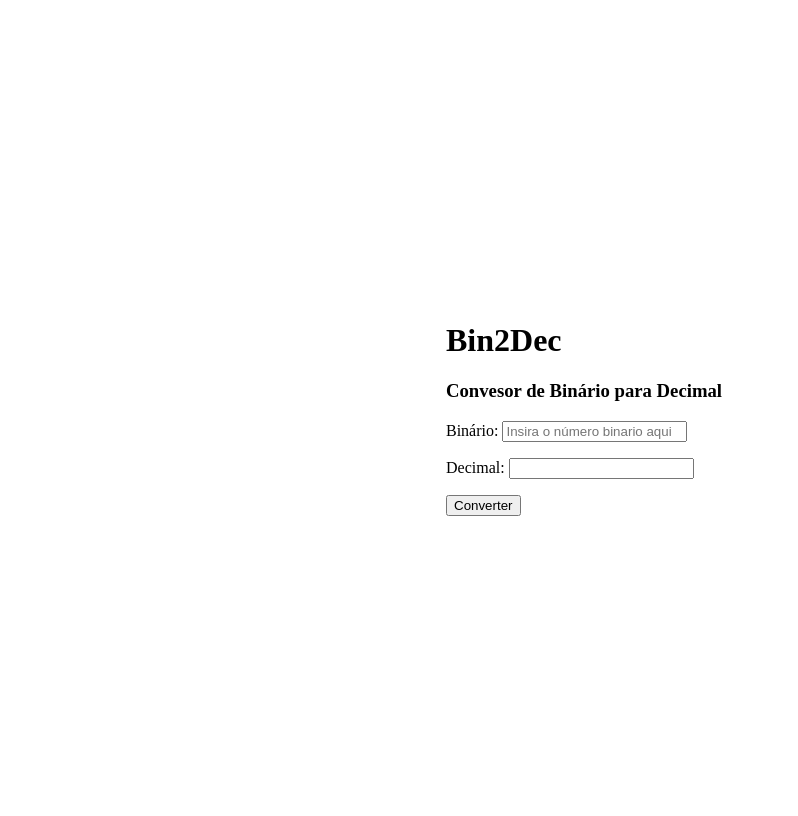
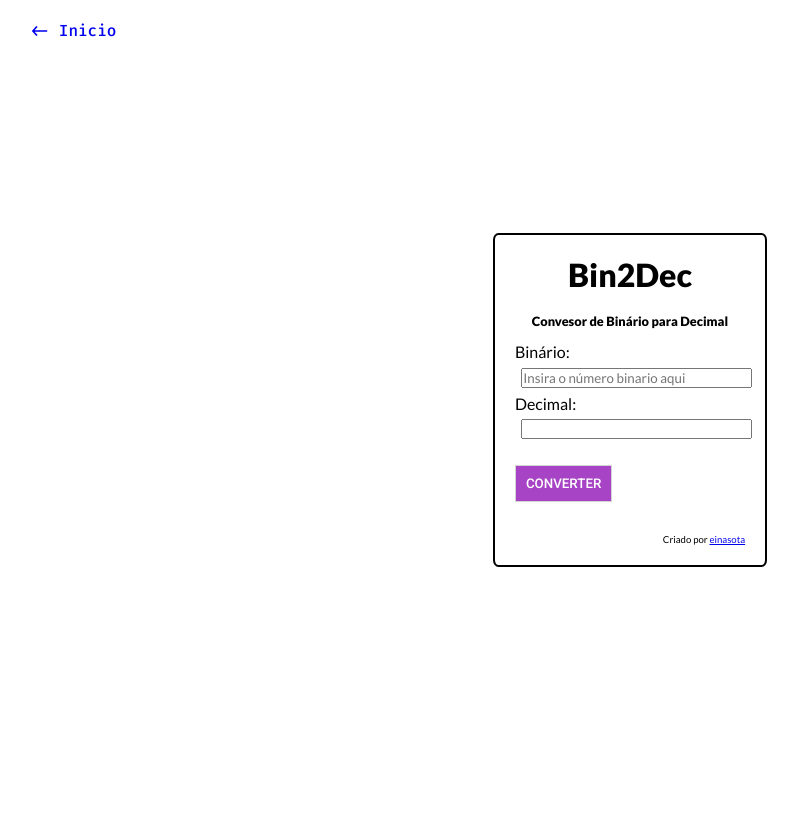
Before and after one commit to einasota/einasota.github.io, a PHP site: page / in a window 1280 px wide; the page is wider, and only the part inside the window is pictured. Shown: that part, without its empty margins (10-808 px from the left). After the commit the page ends 567 px from the top of that part, so only its background shows below. Run offline with PHP 8.4, Linux system fonts and the light colour scheme.

Commit message:
adicionando um pouco de estilizaçao

```diff
--- a/Bin2Dec/index.html
+++ b/Bin2Dec/index.html
@@ -5,14 +5,19 @@
     <meta name="viewport" content="width=device-width, initial-scale=1.0">
     <title>Binary to Decimal</title>
     <link rel="stylesheet" href="styles.css">
+    <link href="https://fonts.googleapis.com/css2?family=Lato:wght@400;900&display=swap" rel="stylesheet">
+    <link href="https://fonts.googleapis.com/css2?family=Roboto:wght@500&display=swap" rel="stylesheet">
+    <link href="https://fonts.googleapis.com/css2?family=Fira+Code:wght@500&display=swap" rel="stylesheet">
 </head>
 <body>
+    <nav><a class="home" href="https://einasota.github.io/"><- Inicio</a></nav>
     <div class="bin">
         <h1>Bin2Dec</h1>
         <h3>Convesor de Binário para Decimal</h3>
-        <p>Binário: <input type="text" id="b-entry" maxlength="8" onchange="converter()" placeholder="Insira o número binario aqui"></p>
-        <p>Decimal: <input type="text" id="d-entry" readonly></p>
-        <input type="button" value="Converter" onclick="converter()">
+        <p>Binário: <input type="text" id="b-entry" class="input" maxlength="8" onchange="converter()" placeholder="Insira o número binario aqui"></p>
+        <p>Decimal: <input type="text" id="d-entry"  class="input" readonly></p>
+        <input type="button" class="button" value="CONVERTER" onclick="converter()">
+        <p class="copyright">Criado por <a href="https://github.com/einasota">einasota</a></p>
     </div>
     <script src="app.js"></script>
 </body>
--- a/Bin2Dec/styles.css
+++ b/Bin2Dec/styles.css
@@ -1,11 +1,68 @@
+*{
+    font-family: Lato;
+    margin: 0;
+    padding: 0;
+    box-sizing: border-box;
+}
 body {
-    display: flex;
     width: 100vw;
     height: 100vh;
+    display: flex;
+    justify-content: center;
     align-items: center;
-    padding-left: 35%;
 }
 
-input button {
-    margin-right: 50%;
+div {
+    border:2px solid black;
+    border-radius: 2%;
+    padding: 20px;
 }
+
+.input {
+    width: 100%;
+    margin: 0.4rem;
+}
+.button {
+    background-color:#a744c5;
+    border: 1px solid lightgray;
+    border-radius: 1%;
+    color: white;
+    transition: background-color 0.2s;
+    transition: color 0.2s;
+    padding: 10px;
+    font-family: Roboto;
+    margin-top: 1.2rem;
+
+}
+
+.button:hover {
+    background-color: #c88adb;
+    color: black;
+}
+
+h1 {
+    text-align: center;
+    margin-bottom: 1.2rem;
+}
+
+h3 {
+    margin-bottom: 0.8rem;
+    text-align: center;
+    font-size: 80%;
+}
+
+.copyright {
+    margin-top: 2rem;
+    font-size: 60%;
+    text-align: right;
+}
+
+.home {
+    position: absolute;
+    top: 20px;
+    left: 40px;
+    text-decoration: none;
+    font-variant-ligatures: common-ligatures;
+    font-family: 'Fira Code';
+    text-shadow: 1px;
+}
```
